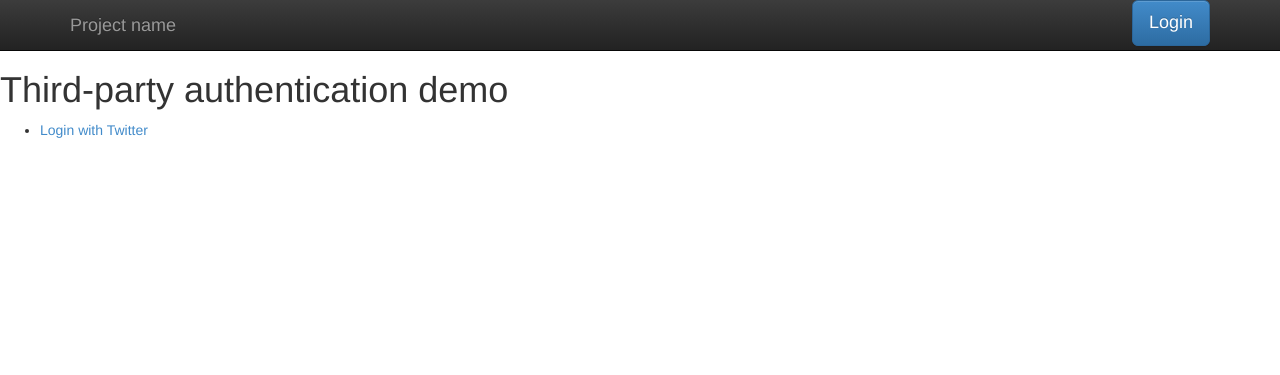
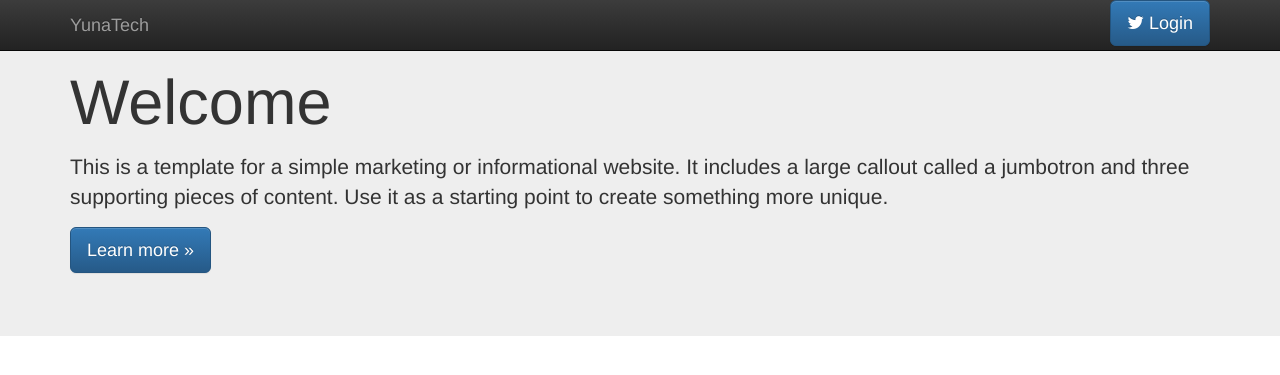
Before and after one commit to cp16net/yuna-app, a Django app: page / in a window 1280 px wide. Shown: the top 375 px of the page. Run offline with Django 3.2, Linux system fonts and the light colour scheme; some libraries are stand-ins or nearby versions.

Commit message:
adding more auth goodness
Added some extra twitter info (picture/description/url)
added a page for people detail info

```diff
--- /dev/null
+++ b/yuna/people/urls.py
@@ -0,0 +1,21 @@
+from django.conf.urls import patterns, url
+
+from yuna.people import views
+
+
+urlpatterns = patterns(
+    'yuna.people.views',
+    url(r'^(?P<username>[\w.@+-]+)/$',
+        views.UserProfile.as_view(),
+        name='member-profile'),
+    # url(r'^(?P<username>[\w.@+-]+)/edit/$',
+    #     'edit_profile', name='edit-profile'),
+    # url(r'^(?P<username>[\w.@+-]+)/address/$',
+    #     'edit_address', name='edit-address'),
+    # url(r'^(?P<username>[\w.@+-]+)/email/(?P<email>.*)$',
+    #     'delete_email', name='delete-email'),
+    # url(r'^(?P<username>[\w.@+-]+)/project/(?P<slug>.*)$',
+    #     'delete_project', name='delete-project'),
+    # url(r'^(?P<username>[\w.@+-]+)/projects/$',
+    #     'people_projects', name='user-projects'),
+)
--- a/yuna/settings.py
+++ b/yuna/settings.py
@@ -129,7 +129,7 @@ TEMPLATE_CONTEXT_PROCESSORS = (
 )
 
 AUTHENTICATION_BACKENDS = (
-    'social.backends.twitter.TwitterOAuth',
+    'yuna.auth.twitter.TwitterOAuth',
     'django.contrib.auth.backends.ModelBackend',
 )
 
@@ -149,7 +149,8 @@ SOCIAL_AUTH_PIPELINE = (
 )
 
 
-# SOCIAL_AUTH_USER_MODEL = 'yuna.User'
+AUTH_USER_MODEL = 'yuna.User'
+SOCIAL_AUTH_USER_MODEL = AUTH_USER_MODEL
 SOCIAL_AUTH_UID_LENGTH = 16
 SOCIAL_AUTH_DEFAULT_USERNAME = 'foobar'
 SOCIAL_AUTH_UUID_LENGTH = 16
--- a/yuna/templates/base.html
+++ b/yuna/templates/base.html
@@ -10,6 +10,10 @@
         <meta name="description" content="">
         <meta name="viewport" content="width=device-width, initial-scale=1">
 
+        <link href="//netdna.bootstrapcdn.com/bootstrap/3.1.1/css/bootstrap.min.css" rel="stylesheet">
+        <link href="//netdna.bootstrapcdn.com/bootstrap/3.1.1/css/bootstrap-theme.min.css" rel="stylesheet">
+        <link href="//netdna.bootstrapcdn.com/font-awesome/4.1.0/css/font-awesome.min.css" rel="stylesheet">
+        <!-- Removed this because it should be pulled from a CDN like ^^^
         <link rel="stylesheet" href="/static/css/bootstrap.min.css">
         <style>
             body {
@@ -18,6 +22,7 @@
             }
         </style>
         <link rel="stylesheet" href="/static/css/bootstrap-theme.min.css">
+        -->
         <link rel="stylesheet" href="/static/css/main.css">
 
         <!--[if lt IE 9]>
@@ -28,6 +33,32 @@
         <!--[if lt IE 7]>
             <p class="browsehappy">You are using an <strong>outdated</strong> browser. Please <a href="http://browsehappy.com/">upgrade your browser</a> to improve your experience.</p>
         <![endif]-->
+
+        <div class="navbar navbar-inverse navbar-fixed-top" role="navigation">
+          <div class="container">
+            <div class="navbar-header">
+              <button type="button" class="navbar-toggle" data-toggle="collapse" data-target=".navbar-collapse">
+                <span class="sr-only">Toggle navigation</span>
+                <span class="icon-bar"></span>
+                <span class="icon-bar"></span>
+                <span class="icon-bar"></span>
+              </button>
+              <a class="navbar-brand" href="#">YunaTech</a>
+            </div>
+            {% if user and not user.is_anonymous %}
+              <p class="navbar-text pull-right">
+                Logged in as
+                <a href="/{{ user.get_username }}">{{ user.get_username }}</a>
+                <a class="btn btn-primary" href="/logout/"><i class="fa fa-sign-out"></i></a>
+              </p>
+
+            {% else %}
+            <!-- <a class="pull-right btn btn-primary btn-lg" role="button" href="/signin"><i class="fa fa-twitter"></i>Login</a> -->
+            <a class="pull-right btn btn-primary btn-lg" role="button" href="{% url 'social:begin' 'twitter' %}"><i class="fa fa-twitter"></i> Login</a>
+            {% endif %}
+          </div>
+        </div>
+
         {% block content %}{% endblock %}
 
         <script src="//ajax.googleapis.com/ajax/libs/jquery/1.11.0/jquery.min.js"></script>
--- a/yuna/templates/home.html
+++ /dev/null
@@ -1,55 +0,0 @@
-{% extends "base.html" %}
-
-{% block content %}
-    <div class="navbar navbar-inverse navbar-fixed-top" role="navigation">
-      <div class="container">
-        <div class="navbar-header">
-          <button type="button" class="navbar-toggle" data-toggle="collapse" data-target=".navbar-collapse">
-            <span class="sr-only">Toggle navigation</span>
-            <span class="icon-bar"></span>
-            <span class="icon-bar"></span>
-            <span class="icon-bar"></span>
-          </button>
-          <a class="navbar-brand" href="#">Project name</a>
-        </div>
-        <a class="pull-right btn btn-primary btn-lg" role="button" href="/signin">Login</a>
-        <!-- <div class="navbar-collapse collapse">
-          <form class="navbar-form navbar-right" role="form">
-            <div class="form-group">
-              <input type="text" placeholder="Email" class="form-control">
-            </div>
-            <div class="form-group">
-              <input type="password" placeholder="Password" class="form-control">
-            </div>
-            <button type="submit" class="btn btn-success">Sign in</button>
-          </form>
-        </div> --> <!--/.navbar-collapse -->
-      </div>
-    </div>
-
-<div>
- <h1>Third-party authentication demo</h1>
-
- <p>
-   <ul>
-   {% if user and not user.is_anonymous %}
-     <li>
-       <a>Hello {{ user.get_full_name|default:user.username }}!</a>
-     </li>
-     <li>
-       <a class="btn btn-primary" href="/logout/">
-          <i class="fa fa-sign-out"></i>
-          Logout
-        </a>
-     </li>
-   {% else %}
-     <li>
-       <a href="{% url 'social:begin' 'twitter' %}">Login with Twitter</a>
-     </li>
-   {% endif %}
-   </ul>
- </p>
- </div>
-
-
-{% endblock %}
--- /dev/null
+++ b/yuna/templates/index.html
@@ -0,0 +1,38 @@
+{% extends "base.html" %}
+
+{% block content %}
+
+<div class="jumbotron">
+  <div class="container">
+    <h1>Welcome</h1>
+    <p>{{ user.get_full_name|default:user.username }}</p>
+    <p>This is a template for a simple marketing or informational website. It includes a large callout called a jumbotron and three supporting pieces of content. Use it as a starting point to create something more unique.</p>
+    <p><a class="btn btn-primary btn-lg" role="button">Learn more &raquo;</a></p>
+  </div>
+  <div class="row">
+    <!-- <div class="container">
+      <h1>Welcome</h1>
+      <p>
+       <ul>
+       {% if user and not user.is_anonymous %}
+         <li>
+           <a>Hello {{ user.get_full_name|default:user.username }}!</a>
+         </li>
+         <li>
+           <a class="btn btn-primary" href="/logout/">
+              <i class="fa fa-sign-out"></i>
+              Logout
+            </a>
+         </li>
+       {% else %}
+         <li>
+           <a href="{% url 'social:begin' 'twitter' %}">Login with Twitter</a>
+         </li>
+       {% endif %}
+       </ul>
+      </p>
+    </div> -->
+  </div>
+</div>
+
+{% endblock %}
--- a/yuna/urls.py
+++ b/yuna/urls.py
@@ -1,12 +1,14 @@
 from django.conf.urls import patterns, include, url
 from django.contrib.auth import views as auth_views
 from django.contrib import admin
+from django.views.generic import RedirectView
 
 admin.autodiscover()
 
 urlpatterns = patterns('yuna.views',
-    url(r'^$', 'home', name='home'),
-    url(r'^login/$', 'home'),
+    url(r'^favicon\.ico$', RedirectView.as_view(url="/static/favicon.ico")),
+    url(r'^$', 'index', name='index'),
+    url(r'^login/$', 'index'),
     url(r'^logout/$', 'logout'),
 
     url(r'^admin/', include(admin.site.urls)),
@@ -17,5 +19,6 @@ urlpatterns = patterns('yuna.views',
     # url(r'^accounts/', include('social_auth.urls')),
     # url('', include('social.apps.django_app.urls', namespace='social')),
     # url('', include('django.contrib.auth.urls', namespace='auth')),
-    url(r'', include('social.apps.django_app.urls', namespace='social'))
+    url(r'', include('social.apps.django_app.urls', namespace='social')),
+    url(r'^', include('yuna.people.urls', namespace='people')),
 )
--- a/yuna/views.py
+++ b/yuna/views.py
@@ -4,7 +4,7 @@ from django.template.context import RequestContext
 # from django.shortcuts import render
 from django.shortcuts import redirect
 from django.shortcuts import render_to_response
-from django.contrib.auth import logout as auth_logout, login
+from django.contrib.auth import logout as auth_logout
 
 
 def logout(request):
@@ -12,11 +12,11 @@ def logout(request):
     auth_logout(request)
     return redirect('/')
 
-def home(request):
+def index(request):
     context = RequestContext(request,
                            {'request': request,
                             'user': request.user})
-    return render_to_response('home.html',
+    return render_to_response('index.html',
                               context_instance=context)
 
 @login_required
```
Also changed, not shown: yuna/auth/mysocial.py (added, +29 -0 lines), yuna/auth/twitter.py (added, +33 -0 lines), yuna/models.py (+5 -12 lines), yuna/people/views.py (added, +20 -0 lines), yuna/templates/yuna/user_detail.html (added, +19 -0 lines), yuna/auth/__init__.py (added), yuna/people/__init__.py (added).
